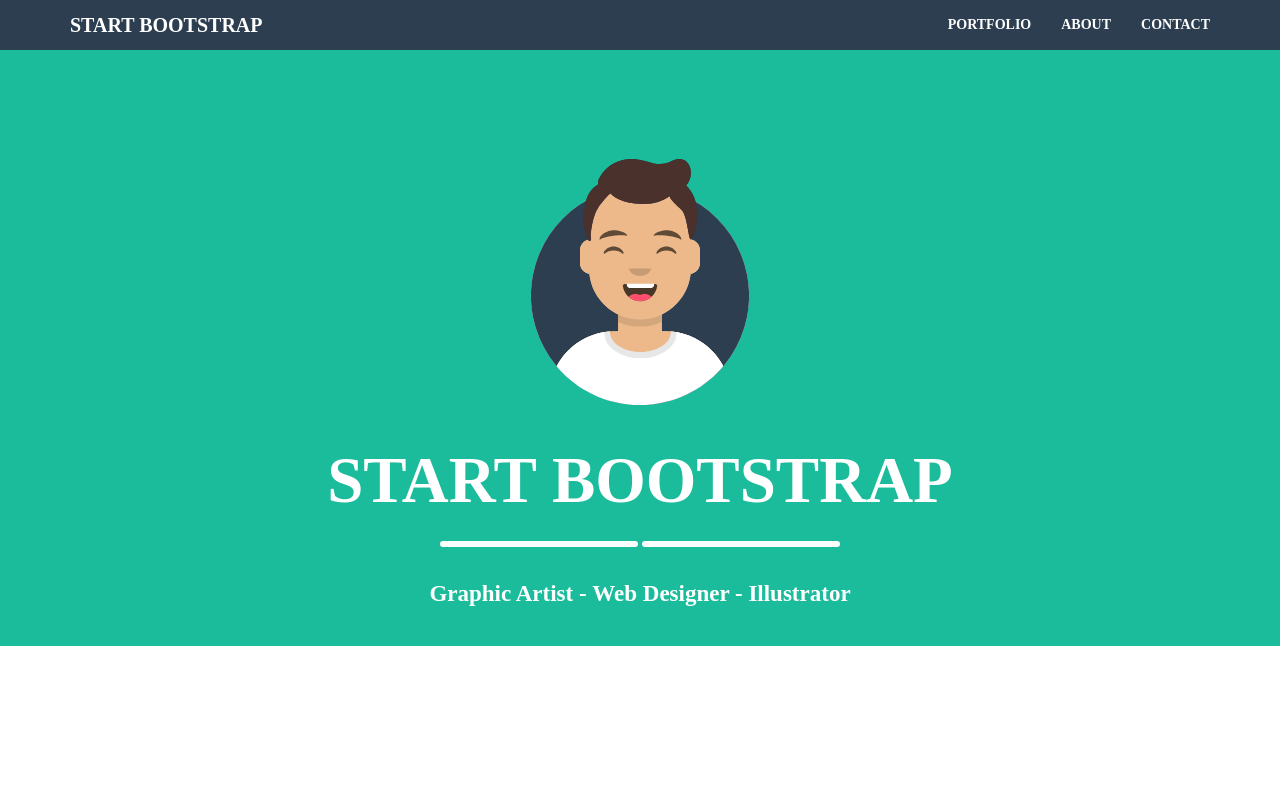
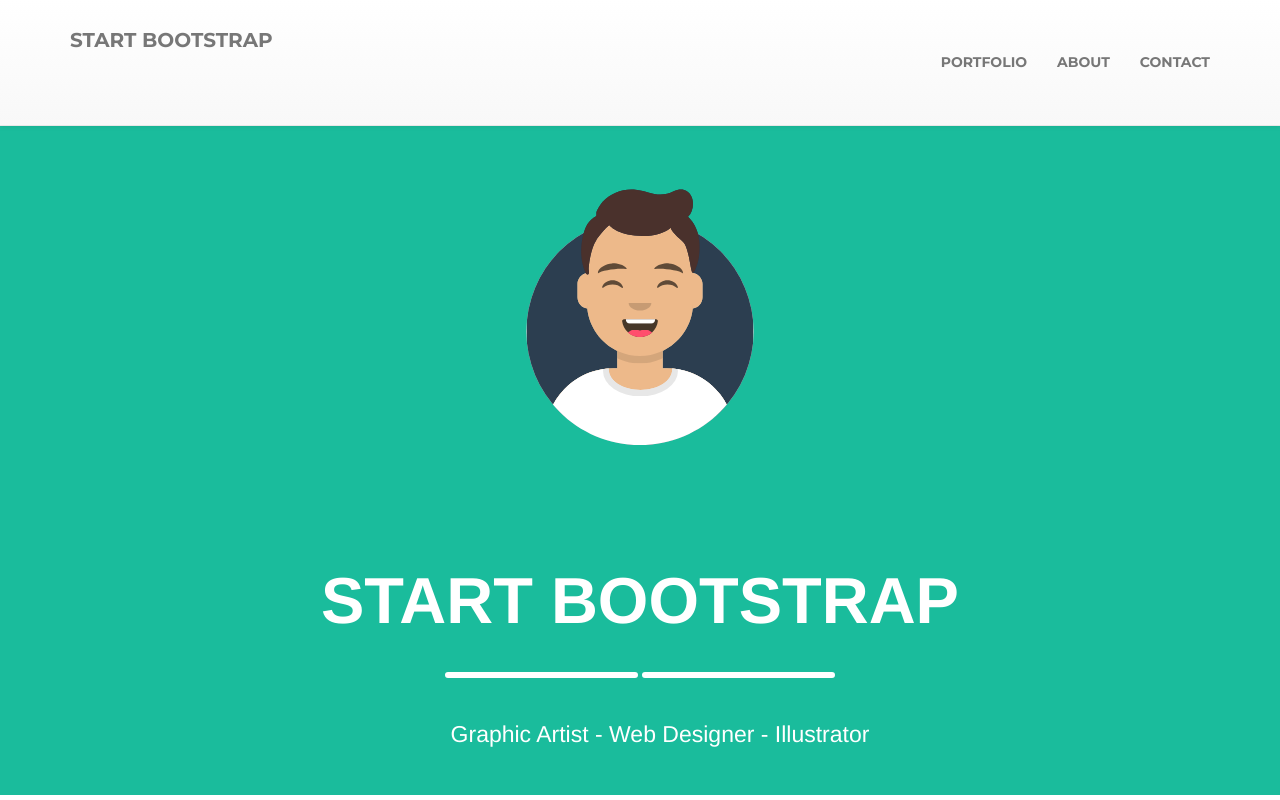
Before and after one commit to MastroJoe/html-css-bootstrap-freelancer, a plain HTML site: page index.html in a window 1280 px wide. Drawn offline with nearby package versions, Linux system fonts and the light colour scheme; some icons are missing; a web font is replaced by a local one.

Commit message:
revisione nav/jumbo

```diff
--- a/assets/css/master.css
+++ b/assets/css/master.css
@@ -1,17 +1,13 @@
-* {
-  margin: 0;
-  padding: 0;
-  box-sizing: border-box;
-  font-family: 'MetropolisRegular';
-  font-weight: bold;
-}
-
  /* NAVBAR */
 
-.navbar {
+.my_navbar {
   border: 0;
   border-radius: 0;
-  margin-bottom: 0;
+  padding-top: 15px;
+  padding-bottom: 15px;
+  background-color: #2C3E50;
+  font-family: 'Montserrat', sans-serif;
+  font-weight: 700;
 }
 
 .navbar-default .navbar-brand  {
@@ -19,20 +15,31 @@
   font-size: 20px;
 }
 
+
+.navbar-default .navbar-nav>li>a {
+  color: #ffffff;
+}
+
 .navbar-toggle {
   margin-top: 30px;
-}
-
-.bg_darkblue {
-  background-color: #2C3E50;
 }
 
 .bg_cyan {
   background-color: #1ABC9C;
 }
 
-.navbar-default .navbar-nav>li>a {
+.navbar-default .navbar-brand:hover,
+.navbar-default .navbar-brand:focus {
   color: #ffffff;
+}
+
+.navbar-default .navbar-collapse {
+  border-color: #2C3E50;
+}
+
+.navbar-default .navbar-nav > li > a:focus,
+.navbar-default .navbar-nav > li > a:hover {
+  color: #1ABC9C;
 }
 
 /* MAIN */
@@ -43,6 +50,7 @@
   padding-right: 0;
 }
 
+
 .jumbo {
   margin: 0 auto;
   text-align: center;
@@ -51,8 +59,8 @@
 
 .jumbo > .content-jumbo > img {
   width: 240px;
-  margin-bottom: 20px;
-  margin-top: 150px;
+  padding-bottom: 80px;
+  padding-top: 150px;
 }
 
 .jumbo > .text-jumbo > h1 {
@@ -91,3 +99,63 @@
   font-size: 23px;
   /* font-weight: 500; */
 }
+
+
+
+
+/* MEDIA SM */
+
+@media all and (min-width: 768px) {
+
+.container {
+  width: 90%;
+}
+
+.container-fluid {
+  padding: 0 10%;
+}
+
+.navbar-default .navbar-nav > li > a {
+  color: #ffffff;
+  line-height: 65px;
+  /* text-transform: uppercase; */
+}
+
+.jumbo {
+  padding-bottom: 35px;
+}
+
+.jumbo > .content-jumbo > img {
+  width: 30%;
+  margin-top: 25px;
+  margin-bottom: 15px;
+}
+
+.line-star {
+  padding: 25px 0;
+}
+
+}
+
+/* MEDIA MD */
+
+@media all and (min-width: 992px) {
+
+  .container {
+    width: 80%;
+  }
+
+  .jumbo > .content-jumbo > img {
+    width: 20%;
+    margin-top: 30px;
+    margin-bottom: 20px;
+  }
+
+
+}
+
+/* MEDIA LG */
+
+@media all and (min-width: 1200px) {
+
+}
--- a/index.html
+++ b/index.html
@@ -5,14 +5,16 @@
     <meta name="viewport" content="width=device-width, initial-scale=1.0">
     <meta http-equiv="X-UA-Compatible" content="ie=edge">
     <link rel="stylesheet" href="https://maxcdn.bootstrapcdn.com/bootstrap/3.3.7/css/bootstrap.min.css" integrity="sha384-BVYiiSIFeK1dGmJRAkycuHAHRg32OmUcww7on3RYdg4Va+PmSTsz/K68vbdEjh4u" crossorigin="anonymous">
+    <link rel="preconnect" href="https://fonts.gstatic.com">
+    <link href="https://fonts.googleapis.com/css2?family=Montserrat:wght@700&display=swap" rel="stylesheet">
+    <link href="https://cdnjs.cloudflare.com/ajax/libs/font-awesome/5.15.2/css/all.min.css">
     <link rel="stylesheet" href="./assets/css/master.css">
-    <link rel="stylesheet" media="screen" href="http://fontlibrary.org/face/metropolis" type="text/css"/>
     <title>bootstrap freelancer</title>
   </head>
   <body>
     <header>
       <!-- NAVBAR -->
-      <nav class="navbar navbar-default navbar-fixed-top bg_darkblue">
+      <nav class="navbar navbar-default navbar-fixed-top text-uppercase my_navbar">
         <div class="container">
           <!-- Brand and toggle get grouped for better mobile display -->
           <div class="navbar-header">
@@ -22,14 +24,14 @@
               <span class="icon-bar"></span>
               <span class="icon-bar"></span>
             </button>
-            <a class="navbar-brand" href="#">START BOOTSTRAP</a>
+            <a class="navbar-brand" href="#">start bootstrap</a>
           </div>
           <!-- Collect the nav links, forms, and other content for toggling -->
           <div class="collapse navbar-collapse" id="bs-example-navbar-collapse-1">
             <ul class="nav navbar-nav navbar-right">
-              <li><a href="#">PORTFOLIO</a></li>
-              <li><a href="#">ABOUT</a></li>
-              <li><a href="#">CONTACT</a></li>
+              <li><a href="#">portfolio</a></li>
+              <li><a href="#">about</a></li>
+              <li><a href="#">contact</a></li>
             </ul>
           </div><!-- /.navbar-collapse -->
         </div><!-- /.container -->
@@ -37,13 +39,13 @@
     </header>
     <main>
       <!-- JUMBO -->
-      <section class="bg_cyan">
+      <section id="jumtron" class="bg_cyan text-center">
          <div class="container-fluid">
            <div class="row">
-             <div class="col-">
+             <div class="col-sm-12">
                <div class="jumbo">
                  <div class="content-jumbo">
-                   <img src="assets/img/avatar.svg" alt="">
+                   <img src="assets/img/avatar.svg" alt="avatar">
                  </div>
                  <div class="text-jumbo">
                    <h1>start bootstrap</h1>
@@ -64,5 +66,13 @@
          </div>
        </section>
     </main>
+    <footer>
+
+    </footer>
+    <!-- Latest compiled and minified CSS -->
+    <link rel="stylesheet" href="https://maxcdn.bootstrapcdn.com/bootstrap/3.3.7/css/bootstrap.min.css" integrity="sha384-BVYiiSIFeK1dGmJRAkycuHAHRg32OmUcww7on3RYdg4Va+PmSTsz/K68vbdEjh4u" crossorigin="anonymous">
+
+    <!-- Optional theme -->
+    <link rel="stylesheet" href="https://maxcdn.bootstrapcdn.com/bootstrap/3.3.7/css/bootstrap-theme.min.css" integrity="sha384-rHyoN1iRsVXV4nD0JutlnGaslCJuC7uwjduW9SVrLvRYooPp2bWYgmgJQIXwl/Sp" crossorigin="anonymous">
   </body>
 </html>
```
